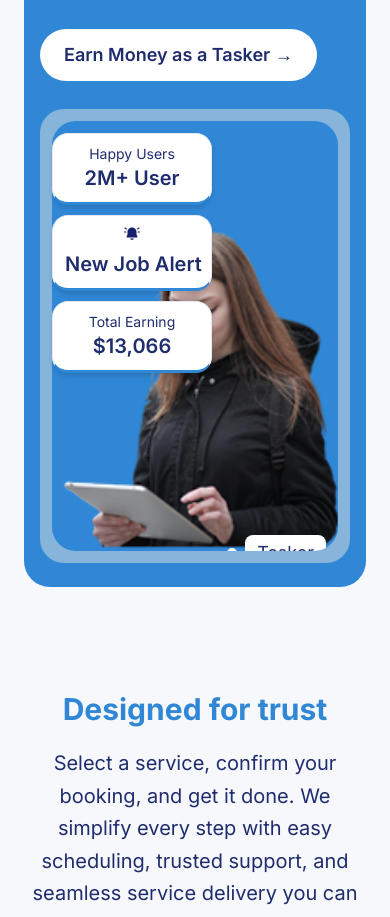
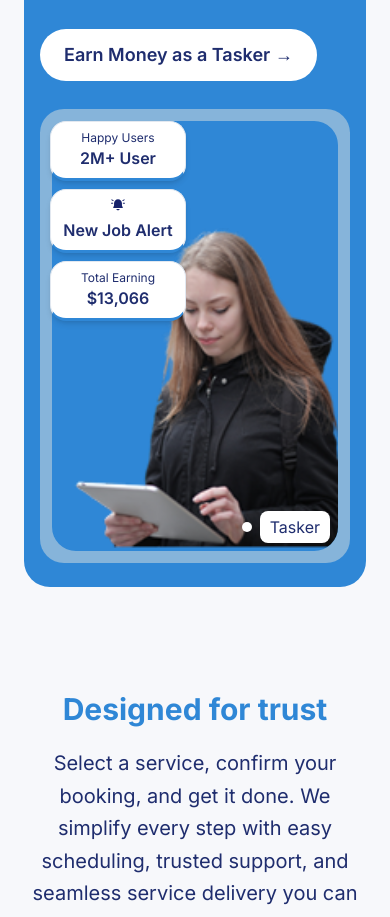
Before and after one commit to DevRajyguru/Alpine-Tasker, a React (Vite) app: page /about in a window 390 px wide. Shown: the part 2663-3580 px from the top of the page. Built offline with nearby package versions, Linux system fonts and the light colour scheme.

Commit message:
Refactor AboutPage layout for improved responsiveness and visual consistency

```diff
--- a/src/pages/AboutPage.jsx
+++ b/src/pages/AboutPage.jsx
@@ -182,26 +182,26 @@ function AboutPage() {
               <div className="relative w-full max-w-[520px] mx-auto lg:ml-auto">
                 <div className="rounded-3xl bg-[#86b4da] p-3 sm:p-5">
                   <div className="relative rounded-3xl bg-[#2f87d6] h-[430px] sm:h-[360px] overflow-hidden">
-                    <img src="/images/girl-tasker.png" alt="Tasker" className="absolute right-[-6px] sm:right-0 bottom-0 h-[76%] sm:h-[95%] w-auto object-contain" />
-                    <div className="absolute right-3 sm:right-4 -bottom-5 sm:-bottom-0 flex items-center gap-2 overflow-visible">
+                    <img src="/images/girl-tasker.png" alt="Tasker" className="absolute right-[-18px] sm:right-0 bottom-0 h-[76%] sm:h-[95%] w-auto object-contain" />
+                    <div className="absolute right-2 sm:right-4 bottom-2 sm:bottom-0 flex items-center gap-2">
                       <span className="h-2.5 w-2.5 rounded-full bg-white"></span>
-                      <span className="rounded-lg bg-white px-3 py-1 text-[#1f2d6e] text-lg sm:text-xl">Tasker</span>
+                      <span className="rounded-lg bg-white px-2.5 sm:px-3 py-1 text-[#1f2d6e] text-base sm:text-xl">Tasker</span>
                     </div>
                   </div>
                 </div>
 
-                <div className="absolute left-3 sm:left-4 top-6 sm:top-10 space-y-2.5 sm:space-y-3 z-20">
-                  <div className="w-[160px] sm:w-[170px] rounded-2xl bg-white border border-slate-200 border-b-[3px] border-b-[#2f87d6] px-3 py-2.5 shadow-md text-center">
-                    <p className="text-sm sm:text-base text-[#1f2d6e]">Happy Users</p>
-                    <p className="text-xl sm:text-xl font-semibold text-[#1f2d6e] whitespace-nowrap">2M+ User</p>
+                <div className="absolute left-2.5 sm:left-4 top-3 sm:top-10 space-y-2 sm:space-y-3 z-20">
+                  <div className="w-[136px] sm:w-[170px] rounded-2xl bg-white border border-slate-200 border-b-[3px] border-b-[#2f87d6] px-2.5 sm:px-3 py-2 sm:py-2.5 shadow-md text-center">
+                    <p className="text-xs sm:text-base text-[#1f2d6e]">Happy Users</p>
+                    <p className="text-base sm:text-xl font-semibold text-[#1f2d6e] whitespace-nowrap">2M+ User</p>
                   </div>
-                  <div className="w-[160px] sm:w-[170px] rounded-2xl bg-white border border-slate-200 border-b-[3px] border-b-[#2f87d6] px-3 py-2.5 shadow-md text-center">
-                    <img src="/images/bell.svg" alt="" className="h-4 w-4 mx-auto" />
-                    <p className="mt-2 text-xl sm:text-xl font-semibold text-[#1f2d6e] whitespace-nowrap">New Job Alert</p>
+                  <div className="w-[136px] sm:w-[170px] rounded-2xl bg-white border border-slate-200 border-b-[3px] border-b-[#2f87d6] px-2.5 sm:px-3 py-2 sm:py-2.5 shadow-md text-center">
+                    <img src="/images/bell.svg" alt="" className="h-3.5 w-3.5 sm:h-4 sm:w-4 mx-auto" />
+                    <p className="mt-1.5 sm:mt-2 text-base sm:text-xl font-semibold text-[#1f2d6e] whitespace-nowrap">New Job Alert</p>
                   </div>
-                  <div className="w-[160px] sm:w-[170px] rounded-2xl bg-white border border-slate-200 border-b-[3px] border-b-[#2f87d6] px-3 py-2.5 shadow-md text-center">
-                    <p className="text-sm sm:text-base text-[#1f2d6e]">Total Earning</p>
-                    <p className="text-xl sm:text-xl font-semibold text-[#1f2d6e]">$13,066</p>
+                  <div className="w-[136px] sm:w-[170px] rounded-2xl bg-white border border-slate-200 border-b-[3px] border-b-[#2f87d6] px-2.5 sm:px-3 py-2 sm:py-2.5 shadow-md text-center">
+                    <p className="text-xs sm:text-base text-[#1f2d6e]">Total Earning</p>
+                    <p className="text-base sm:text-xl font-semibold text-[#1f2d6e]">$13,066</p>
                   </div>
                 </div>
               </div>
```
